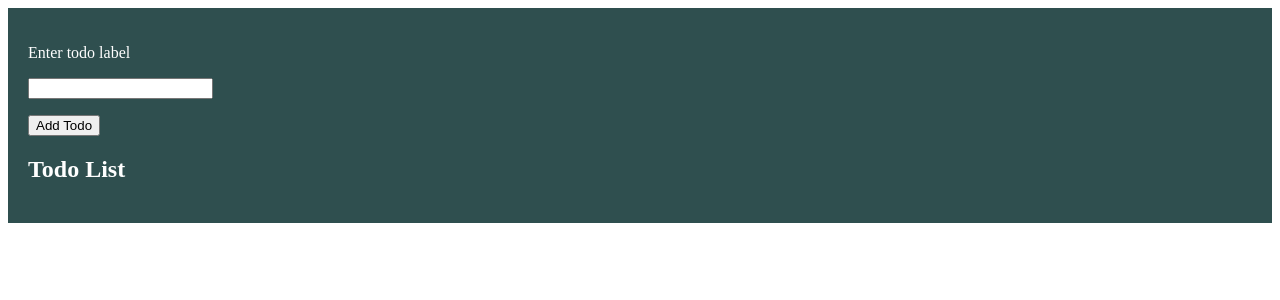
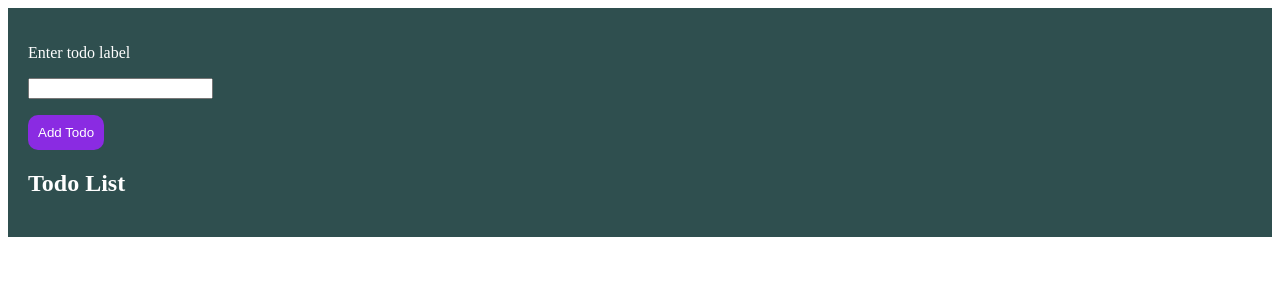
Before and after one commit to kavatibhagya/react-todo-hooks, a React (Create React App) app: page / in a window 1280 px wide. Shown: the top 300 px of the page. Built offline with nearby package versions, Linux system fonts and the light colour scheme.

Commit message:
Updated button styles and look

```diff
--- a/src/styles.css
+++ b/src/styles.css
@@ -8,3 +8,20 @@
   padding: 20px;
   background-color: darkslategray;
 }
+
+.container button {
+  background-color: blueviolet;
+  border: none;
+  padding: 10px;
+  color: white;
+  font-weight: 500;
+  border-radius: 10px;
+}
+
+.container ul li {
+  list-style-type: none;
+}
+
+.container ul li button {
+  margin-left: 20px;
+}
```
